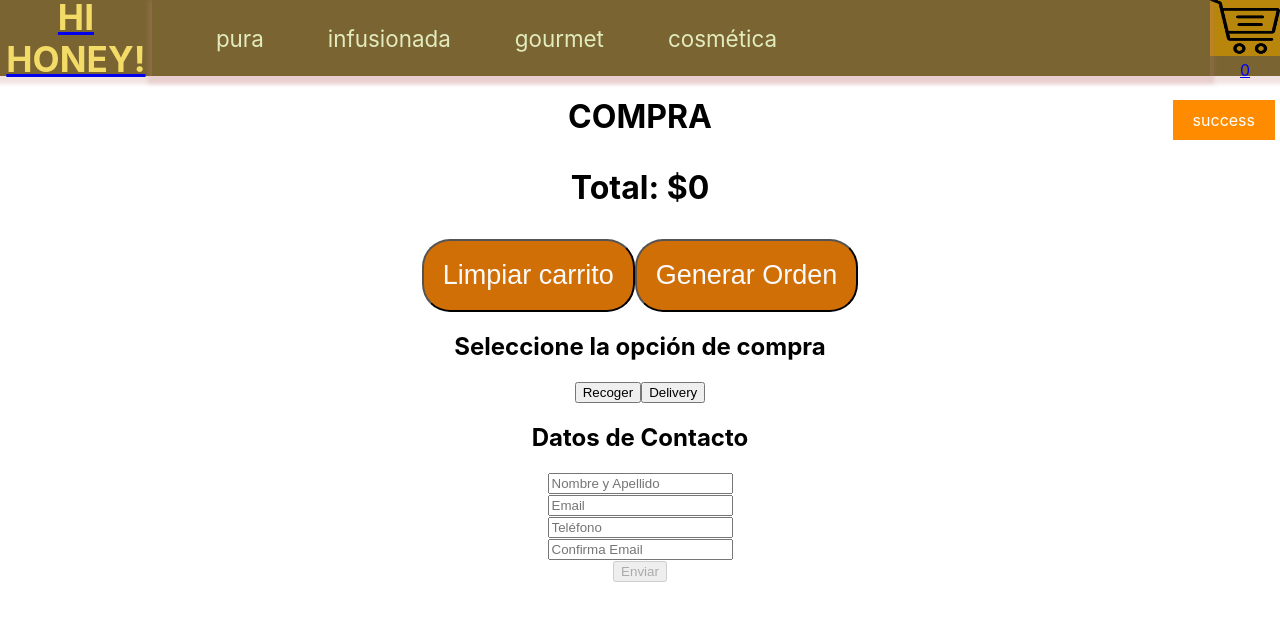
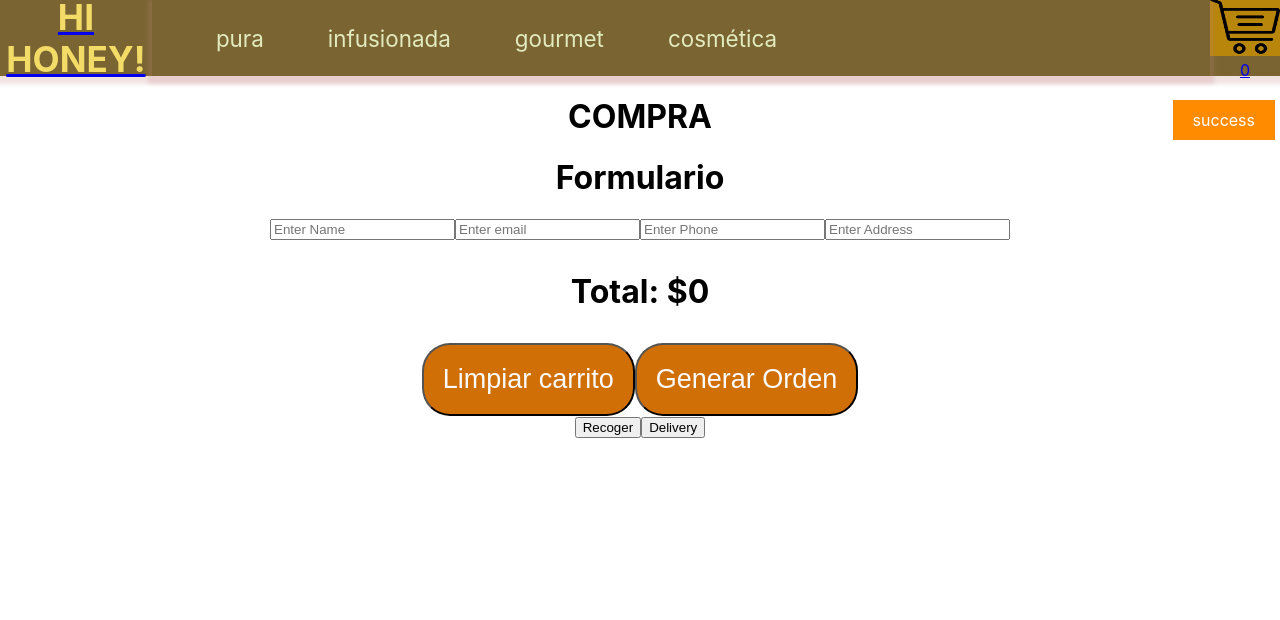
Before and after one commit to dbandhy/tienda, a React (Create React App) app: page /cart in a window 1280 px wide. Shown: the top 620 px of the page. Built offline with nearby package versions, Linux system fonts and the light colour scheme.

Commit message:
entrega proyecto final. Formulario presenta un bug

```diff
--- a/src/App.js
+++ b/src/App.js
@@ -34,6 +34,7 @@ function App() {
             <Route path='/detalle/:productoId' element={<ItemDetailContainer/>} />
             <Route path='/cart' element={<Compra/>}/>
             <Route path='/checkout' element={<Formulario/>} />
+
             <Route path='*' element={<NoExiste/>} />
           </Routes>
         </BrowserRouter>
--- a/src/components/Checkout/Checkout.js
+++ b/src/components/Checkout/Checkout.js
@@ -1,213 +1,228 @@
 
-import React, { useState, useContext} from 'react'
-import CartContexto from '../../context/CartContext'
-import { useNotificacion } from '../../Notification/Notification'
-import { addDoc, collection, writeBatch, getDocs, query, where, documentId } from 'firebase/firestore'
-import { db } from '../../services/firebase'
+import { useContext, useState } from "react";
+import CartContexto from "../../context/CartContext";
+import { useNotificacion } from "../../Notification/Notification";
+import {
+  addDoc,
+  collection,
+  writeBatch,
+  getDocs,
+  query,
+  where,
+  documentId,
+} from "firebase/firestore";
+import { db } from "../../services/firebase";
 
-const Formulario = ({ createOrder }) => {
+const Formulario = () => {
+  const [loading, setLoading] = useState(false);
 
-    const [form, setForm] = useState({
-        name: '',
-        email: '',
-        phone: '',
-        emailConfirmation: ''
+  const { cart, total, clearCart } = useContext(CartContexto);
+
+  const setNotificacion = useNotificacion();
+
+  const [values, setValues] = useState({
+    name: "",
+    email: "",
+    phone: "",
+    address: "",
+  });
+
+  const handleChange = (e) => {
+    const { target } = e;
+    const { name, value } = target;
+    setValues({ ...values, [name]: value });
+  };
+
+  const handleCreateForm = () => {
+    setLoading(true);
+
+    const objOrder = {
+      buyer: {
+        name: values.name,
+        email: values.email,
+        phone: values.phone,
+        address: values.address,
+      },
+      items: cart,
+      total: total,
+    };
+
+    const batch = writeBatch(db);
+
+    const ids = cart.map((prod) => prod.id);
+
+    const outOfStock = [];
+
+    const collectionRef = collection(db, "productos");
+
+    getDocs(query(collectionRef, where(documentId(), "in", ids)))
+      .then((response) => {
+        response.docs.forEach((doc) => {
+          const dataDoc = doc.data();
+          const prod = cart.find((prod) => prod.id === doc.id);
+          const prodQuantity = prod.quantity;
+
+          if (dataDoc.stock >= prodQuantity) {
+            batch.update(doc.ref, { stock: dataDoc.stock - prodQuantity });
+          } else {
+            outOfStock.push({ id: doc.id, ...dataDoc });
+          }
+        });
       })
+      .then(() => {
+        if (outOfStock.length === 0) {
+          const collectionRef = collection(db, "orders");
 
-    const getContactData = (e) => {
-        const { name, value } = e.target
-        setForm((state) => {
-            return { ...state, [name]: value }
+          return addDoc(collectionRef, objOrder);
+        } else {
+          return Promise.reject({
+            type: "out_of_stock",
+            products: outOfStock,
+          });
+        }
       })
-        console.log(form)
+      .then(({ id }) => {
+        batch.commit();
+        clearCart();
+        setNotificacion("success", `El nuemro de Orden es: ${id}`);
+      })
+      .catch((error) => {
+        if (error.type === "out_of_stock") {
+          setNotificacion("error", "Sin stock");
         }
+      })
+      .finally(() => {
+        setLoading(false);
+      });
+  };
 
-    const finalizePurchase = () => {
-        const { name, email, phone } = form
-        createOrder({ name, email, phone })
+  if (loading) {
+    return <h1>Se esta generando su orden...</h1>;
   }
-    const disabled = !(
-        form.email.length &&
-        form.name.length &&
-        form.emailConfirmation.length &&
-        form.phone.length > 0 &&
-        form.email === form.emailConfirmation
-    )
-
 
   return (
     <div>
-            <h2>Datos de Contacto</h2>
-            <form >
-                <div>
-                    <label></label>
-                    <input placeholder="Nombre y Apellido" name="name" value={form.name} onChange={getContactData} type="text"/>
+      <h1>Formulario</h1>
+      <form>
+        <input
+          type="text"
+          placeholder="Enter Name"
+          onChange={handleChange}
+          name="name"
+          value={values.name}
+        />
+        <input
+          type="text"
+          placeholder="Enter email"
+          className="inputCheck"
+          name="email"
+          value={values.email}
+        />
+        <input
+          type="text"
+          placeholder="Enter Phone"
+          onChange={handleChange}
+          name="phone"
+          value={values.phone}
+        />
+        <input
+          type="text"
+          placeholder="Enter Address"
+          onChange={handleChange}
+          name="address"
+          value={values.address}
+        />
+        {/* <button
+          variant="primary"
+          type="submit"
+          // onClick={() => handleCreateForm()}
+        >
+          Enviar orden
+        </button> */}
+      </form>
     </div>
-                <div>
-                    <label></label>
-                    <input placeholder="Email" name="email" value={form.email} onChange={getContactData} type="email"/>
-                </div>
-                <div>
-                    <label></label>
-                    <input placeholder="Teléfono" name="phone" value={form.phone} onChange={getContactData} type="text"/>
-                </div>
-                <div>
-                    <label></label>
-                    <input placeholder="Confirma Email" name="emailConfirmation" value={form.emailConfirmation} onChange={getContactData} type="email"/>
-                </div>
-            </form>
-            <button type="submit" disabled={disabled} onClick={finalizePurchase}>Enviar</button>
+  );
+};
 
-        </div>
-    )
-}
-export default Formulario
+export default Formulario;
 
 
 
-// import { useContext, useState } from "react";
+
+
+// import { useContext } from 'react'
+// import CartContexto from "../../context/CartContext"
+
+
+// const Formulario = ({ id, apellido, correo, telefono }) => {
+//     const { removeItem } = useContext(CartContexto)
+
+//     const handleRemove = (id) => {
+//         removeItem(id)
+//     }
+
+//     return (
+//         <article>
+//             <header>
+//                 <h2>
+//                     {apellido}
+//                 </h2>
+//             </header>
+//             <section>
+//                 <p>
+//                     Correo: {correo}
+//                 </p>
+//                 <p>
+//                     Teléfono: {telefono}
+//                 </p>
+//             </section>
+//             <footer>
+//                  <p>
+//                  </p>
+//                  <button onClick={() => handleRemove(id)}>X</button>
+//             </footer>
+//         </article>
+//     )
+// }
+
+// export default Formulario
+
+
+
+
+
+// import React, { useState, useEffect, useContext } from "react";
+// import { Link } from "react-router-dom";
 // import CartContexto from "../../context/CartContext";
-// import { useNotificacion } from "../../Notification/Notification";
-// import {
-//   addDoc,
-//   collection,
-//   writeBatch,
-//   getDocs,
-//   query,
-//   where,
-//   documentId,
-// } from "firebase/firestore";
-// import { db } from "../../services/firebase";
 
 // const Formulario = () => {
-//   const [loading, setLoading] = useState(false);
+//   const [totalPrice, setTotalPrice] = useState(0);
+//   const { cart } = useContext(CartContexto);
 
-//   const { cart, total, clearCart } = useContext(CartContexto);
-
-//   const setNotificacion = useNotificacion();
-
-//   const [values, setValues] = useState({
-//     name: "",
-//     email: "",
-//     phone: "",
-//     address: "",
-//   });
-
-//   const handleChange = (e) => {
-//     const { target } = e;
-//     const { name, value } = target;
-//     setValues({ ...values, [name]: value });
-//   };
-
-//   const handleCreateForm = () => {
-//     setLoading(true);
-
-//     const objOrder = {
-//       buyer: {
-//         name: values.name,
-//         email: values.email,
-//         phone: values.phone,
-//         address: values.address,
-//       },
-//       items: cart,
-//       total: total,
-//     };
-
-//     const batch = writeBatch(db);
-
-//     const ids = cart.map((prod) => prod.id);
-
-//     const outOfStock = [];
-
-//     const collectionRef = collection(db, "productos");
-
-//     getDocs(query(collectionRef, where(documentId(), "in", ids)))
-//       .then((response) => {
-//         response.docs.forEach((doc) => {
-//           const dataDoc = doc.data();
-//           const prod = cart.find((prod) => prod.id === doc.id);
-//           const prodQuantity = prod.quantity;
-
-//           if (dataDoc.stock >= prodQuantity) {
-//             batch.update(doc.ref, { stock: dataDoc.stock - prodQuantity });
-//           } else {
-//             outOfStock.push({ id: doc.id, ...dataDoc });
-//           }
-//         });
-//       })
-//       .then(() => {
-//         if (outOfStock.length === 0) {
-//           const collectionRef = collection(db, "orders");
-
-//           return addDoc(collectionRef, objOrder);
-//         } else {
-//           return Promise.reject({
-//             type: "out_of_stock",
-//             products: outOfStock,
-//           });
-//         }
-//       })
-//       .then(({ id }) => {
-//         batch.commit();
-//         clearCart();
-//         setNotificacion("success", `El nuemro de Orden es: ${id}`);
-//       })
-//       .catch((error) => {
-//         if (error.type === "out_of_stock") {
-//           setNotificacion("error", "Sin stock");
-//         }
-//       })
-//       .finally(() => {
-//         setLoading(false);
-//       });
-//   };
-
-//   if (loading) {
-//     return <h1>Se esta generando su orden...</h1>;
-//   }
+//   useEffect(() => {
+//     if (cart.length > 0) {
+//       setTotalPrice(
+//         cart
+//           .map((product) => product.precio * product.quantity)
+//           .reduce((total, valor) => total + valor)
+//       );
+//     }
+//   }, [cart]);
 
 //   return (
-//     <div>
-//       <h1>Formulario</h1>
-//       <form>
-//         <input
-//           type="text"
-//           placeholder="Enter Name"
-//           onChange={handleChange}
-//           name="name"
-//           value={values.name}
-//         />
-//         <input
-//           type="text"
-//           placeholder="Enter email"
-//           className="inputCheck"
-//           name="email"
-//           value={values.email}
-//         />
-//         <input
-//           type="text"
-//           placeholder="Enter Phone"
-//           onChange={handleChange}
-//           name="phone"
-//           value={values.phone}
-//         />
-//         <input
-//           type="text"
-//           placeholder="Enter Address"
-//           onChange={handleChange}
-//           name="address"
-//           value={values.address}
-//         />
-//         <button
-//           variant="primary"
-//           type="submit"
-//           onClick={() => handleCreateForm()}
-//         >
-//           Enviar orden
-//         </button>
-//       </form>
+//     <div >
+//       <div >
+//         <div>Resúmen</div>
+//         <div>
+//           <h5>Total: ${totalPrice}</h5>
+//           <p>Para continuar haz click en el botón.</p>
+//           <Link to="/checkout">
+//             Realizar compra
+//           </Link>
+//         </div>
+//       </div>
 //     </div>
 //   );
 // };
 
-// export default Formulario;
+// export default Formulario
--- a/src/components/Compra/Compra.js
+++ b/src/components/Compra/Compra.js
@@ -20,7 +20,7 @@ const Compra = () => {
 
     const setNotificacion = useNotificacion()
 
-    const handleCreateOrder = () => {
+    const handleCreate = () => {
         setCargando(true)
         console.log("orden creada")
 
@@ -52,6 +52,34 @@ const Compra = () => {
     //     total: total,
     //     };
 
+    // const [values, setValues] = useState({
+    //     name: "",
+    //     email: "",
+    //     phone: "",
+    //     address: "",
+    //   });
+
+    //   const handleChange = (e) => {
+    //     const { target } = e;
+    //     const { name, value } = target;
+    //     setValues({ ...values, [name]: value });
+    //   };
+
+    //   const handleCreateForm = () => {
+    //     setCargando(true);
+
+
+    //     const objOrder = {
+    //       comprador: {
+    //         name: values.name,
+    //         email: values.email,
+    //         phone: values.phone,
+    //         address: values.address,
+    //       },
+    //       items: cart,
+    //       total: total,
+    //     };
+    //   }
 
         const objOrder = {
             comprador: {
@@ -129,18 +157,22 @@ const Compra = () => {
         <>
 
             <h1>    COMPRA </h1>
-
+            <Formulario/>
                 <main>
                     {cart.map(prod => <ItemCart key={prod.id} {...prod} />)}
                     <h3 className="total"> Total: ${total} </h3>
+
+                    {/* {cart.map(prod => <Formulario key={prod.id} {...prod} />)} */}
+
                     <button  className="click"
                      onClick={() => clearCart()} >Limpiar carrito</button>
+
                     <button className="click"
-                     onClick={handleCreateOrder } >Generar Orden</button>
+                     onClick={handleCreate } >Generar Orden</button>
                 </main>
-                                <h2> Seleccione la opción de compra </h2>
+
+
                                         <Seleccionar/>
-                                        <Formulario/>
 
         </>
     )
```
Lines whose indentation alone changed are shown as unchanged.
